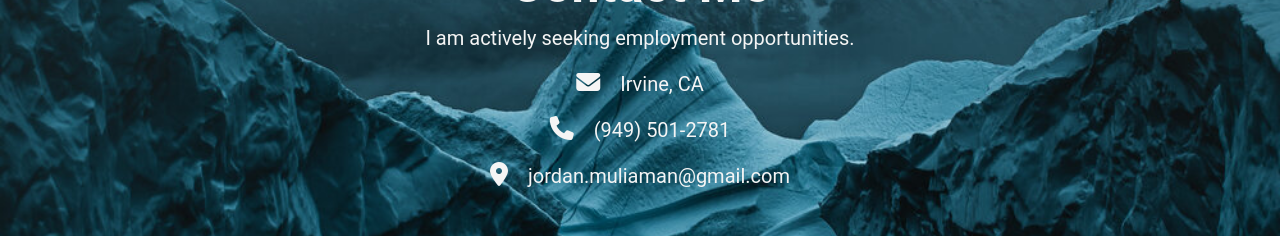
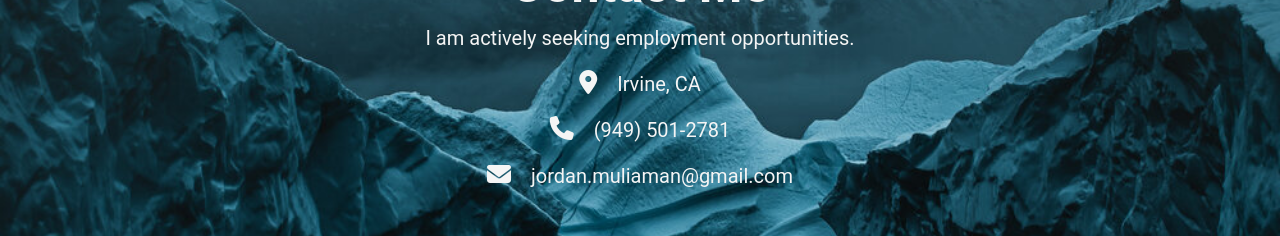
Before and after one commit to jmuliaman97/React-Portfolio, a React (Create React App) app: page /contact in a window 1280 px wide. Shown: the part 251-487 px from the top of the page. Built offline with nearby package versions, Linux system fonts and the light colour scheme.

Commit message:
fixed error in contact page

```diff
--- a/src/components/Info/Info.js
+++ b/src/components/Info/Info.js
@@ -15,15 +15,15 @@ const Info = () => {
           I am actively seeking employment opportunities.
         </p>
         <p className="contactText">
-          <i id="contactLogo" className="fa fa-envelope"></i>
+          <i id="contactLogo" className='fas fa-map-marker-alt'></i>
           Irvine, CA
         </p>
-        <p  className="contactText">
+        <p className="contactText">
           <i id="contactLogo" className='fas fa-phone'></i>
           (949) 501-2781
         </p>
         <p className="contactText">
-        <i id="contactLogo" className='fas fa-map-marker-alt'></i>
+          <i id="contactLogo" className="fa fa-envelope"></i>
           jordan.muliaman@gmail.com
         </p>
       </div>
--- a/src/pages/Portfolio/Portfolio.css
+++ b/src/pages/Portfolio/Portfolio.css
@@ -2,7 +2,7 @@
   background: url(./greenland-2.jpg) no-repeat center center;
   position: fixed;
   width: 100%;
-  height: 85%;
+  height: 83%;
   background-size: cover;
   overflow: auto;
 }
```
